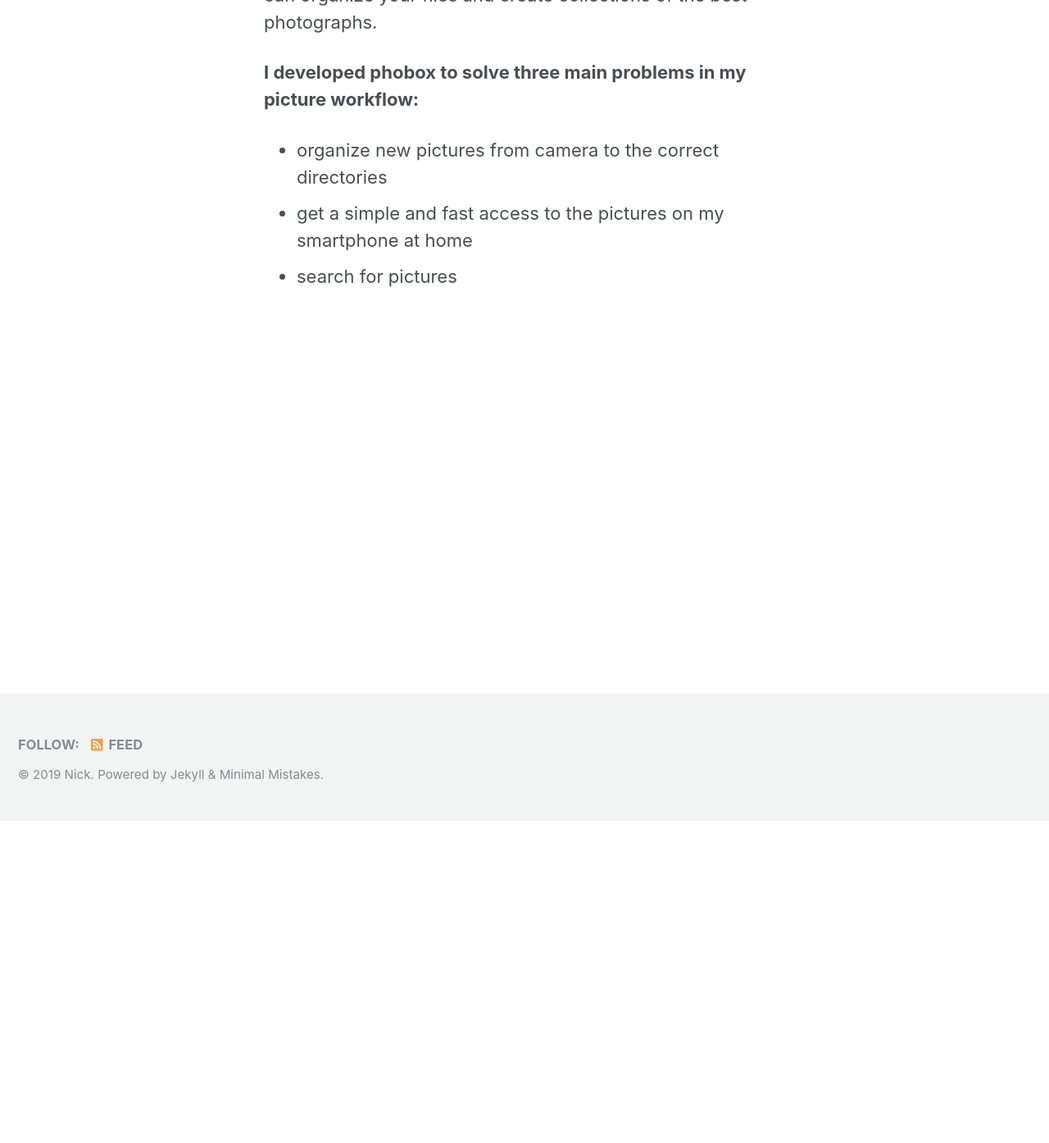
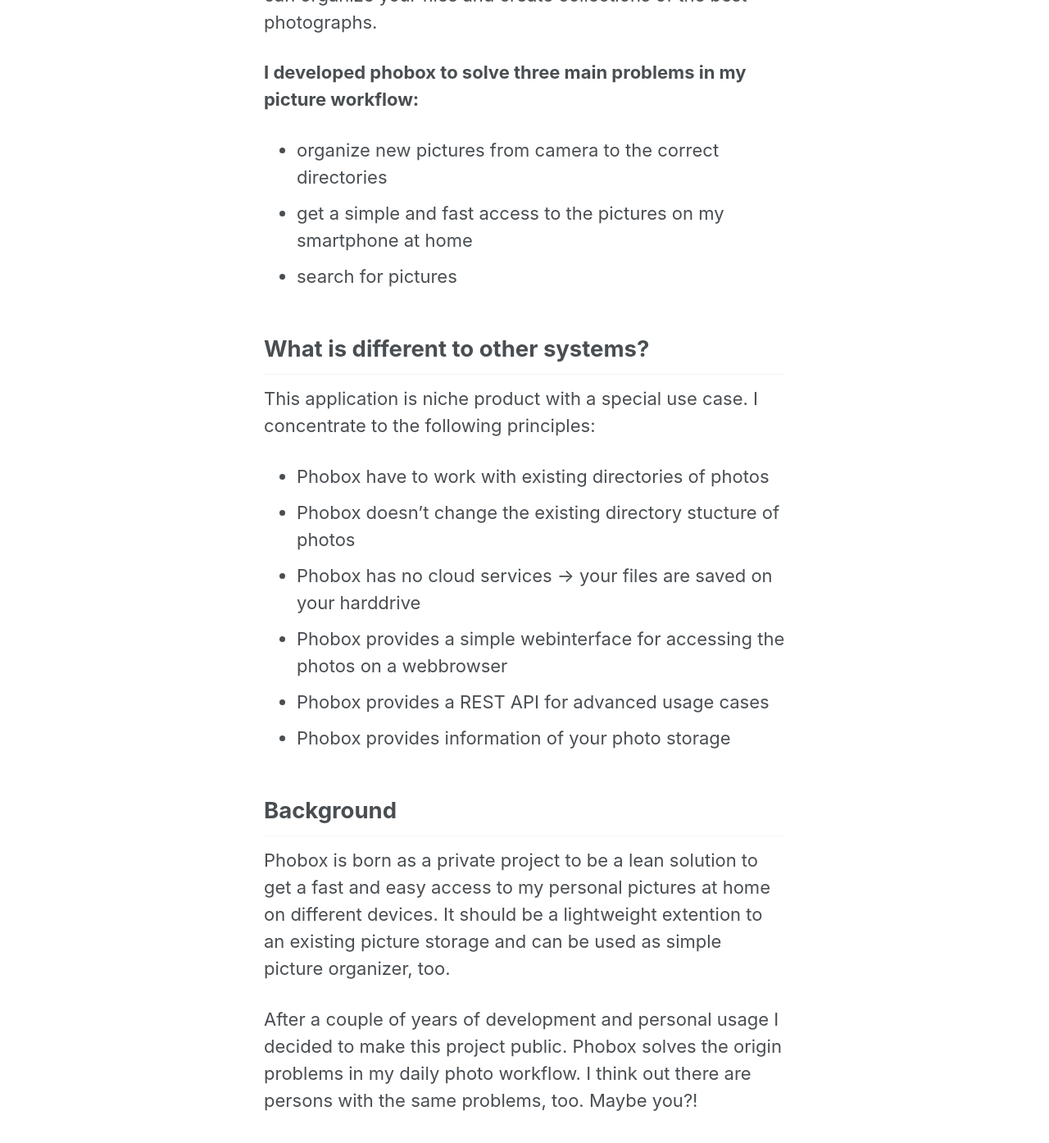
Before and after one commit to phoboxhq/home2, a Jekyll site: the page built from _pages/about.md, in a window 1280 px wide and 1400 px high, scrolled down 399 px. Shown: the top 1394 px of the window at 82% size. Built offline with Jekyll 4.4.1, drawn with Linux system fonts in a browser that asks for light colours; cached includes are drawn as plain includes; nearby versions of some CDN libraries.

Commit message:
Update about.md

```diff
--- a/_pages/about.md
+++ b/_pages/about.md
@@ -14,3 +14,17 @@ or a REST-API. Moreover you can organize your files and create collections of th
  - organize new pictures from camera to the correct directories
  - get a simple and fast access to the pictures on my smartphone at home
  - search for pictures
+
+## What is different to other systems?
+This application is niche product with a special use case. I concentrate to the following principles:
+* Phobox have to work with existing directories of photos
+* Phobox doesn't change the existing directory stucture of photos
+* Phobox has no cloud services -> your files are saved on your harddrive
+* Phobox provides a simple webinterface for accessing the photos on a webbrowser
+* Phobox provides a REST API for advanced usage cases
+* Phobox provides information of your photo storage
+
+## Background
+Phobox is born as a private project to be a lean solution to get a fast and easy access to my personal pictures at home on different devices. It should be a lightweight extention to an existing picture storage and can be used as simple picture organizer, too.
+
+After a couple of years of development and personal usage I decided to make this project public. Phobox solves the origin problems in my daily photo workflow. I think out there are persons with the same problems, too. Maybe you?!
```
